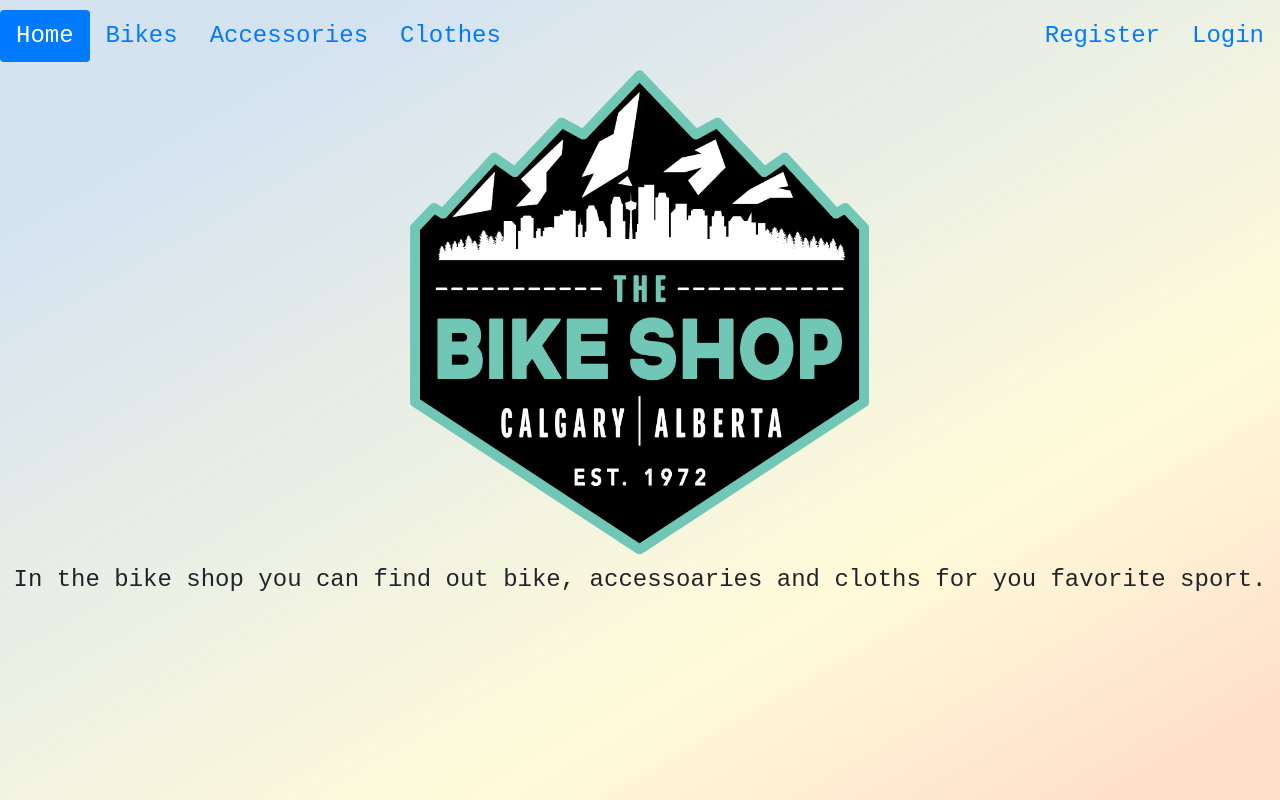
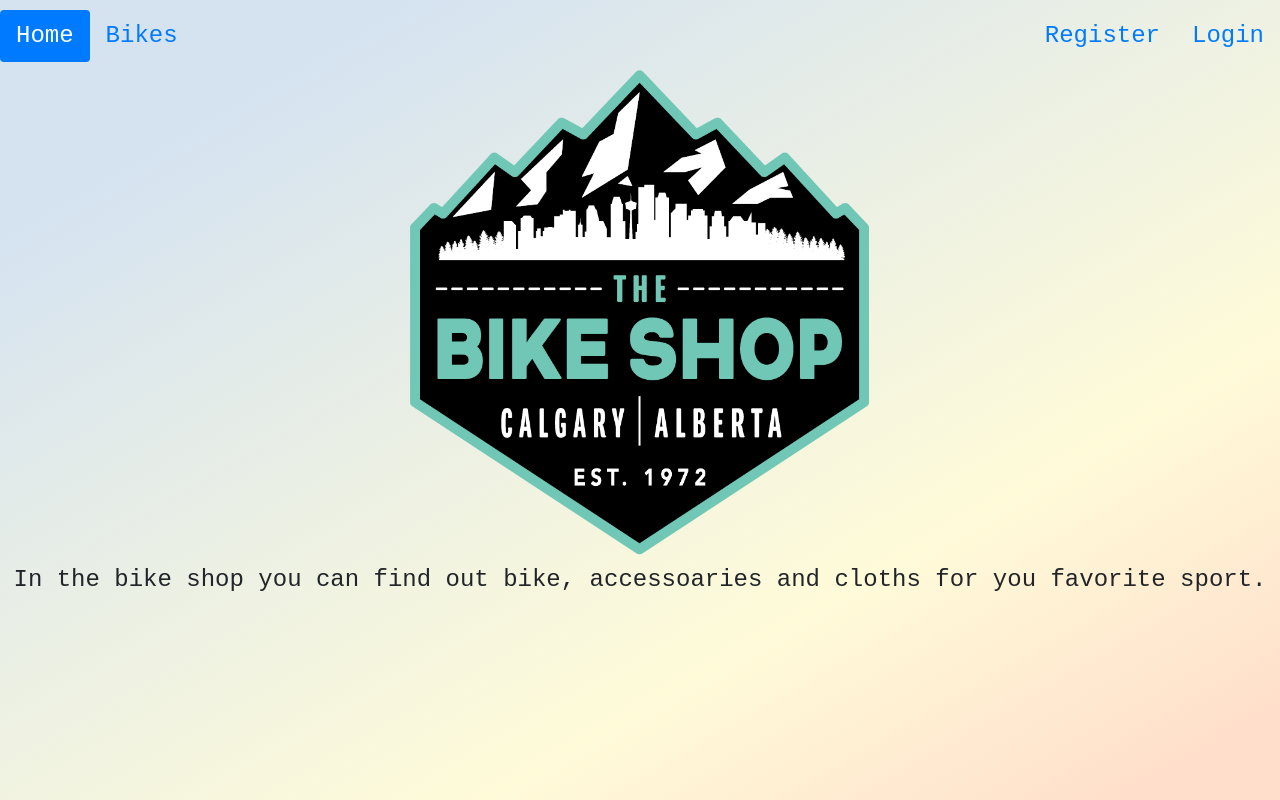
Before and after one commit to Tsvetoslav88/library, an Angular app in the folder bike-ui/: page / in a window 1280 px wide. Built offline with nearby package versions, Linux system fonts and the light colour scheme.

Commit message:
Add bike delete confurmation message

```diff
--- a/bike-ui/src/app/app.component.html
+++ b/bike-ui/src/app/app.component.html
@@ -4,12 +4,6 @@
   </li>
   <li class="nav-item">
     <a class="nav-link" [routerLink]="['/bikes/list']" routerLinkActive='active'>Bikes</a>
-  </li>
-  <li class="nav-item">
-    <a class="nav-link" href="#" [routerLinkActive]="['active']">Accessories</a>
-  </li>
-  <li class="nav-item">
-    <a class="nav-link" href="#" [routerLinkActive]="['active']">Clothes</a>
   </li>
   <li *ngIf="!userStoreSerivce.isLoggedIn()" class="nav-item  ml-auto">
     <a class="nav-link" [routerLink]="['/register']" routerLinkActive='active'>Register</a>
--- a/bike-ui/src/app/components/bike/bike-list/bike-list.component.html
+++ b/bike-ui/src/app/components/bike/bike-list/bike-list.component.html
@@ -22,7 +22,7 @@
                       <input type="button" ngbButton [(ngModel)]="model.left"> Left (pre-checked)
                     </label> -->
                     <!-- <label class="btn-primary" ngbButtonLabel> -->
-                        <button class="btn-primary" ngbButtonLabel (click)="deleteBike(bike.id)">Delete</button>
+                        <button class="btn-primary" ngbButtonLabel [ngStyle]="{'background-color': '#f44336'}" (click)="deleteBike(bike.id)">Delete</button>
                     <!-- </label> -->
                 </div>
             </td>
--- a/bike-ui/src/app/components/bike/bike-list/bike-list.component.ts
+++ b/bike-ui/src/app/components/bike/bike-list/bike-list.component.ts
@@ -39,6 +39,7 @@ export class BikeListComponent implements OnInit {
 
   deleteBike(bikeId: number) {
     console.log("Into delete bike method for bike " + bikeId);
+    if(confirm("Are you sure you want to delete the bike?")) {
       this.bikeService.deleteBike(bikeId).subscribe(
         data => {
           let indexNumber = this.bikes.findIndex(({id}) => id == bikeId);
@@ -52,3 +53,5 @@ export class BikeListComponent implements OnInit {
     }
 
   }
+
+}
```
Lines whose indentation alone changed are shown as unchanged.
